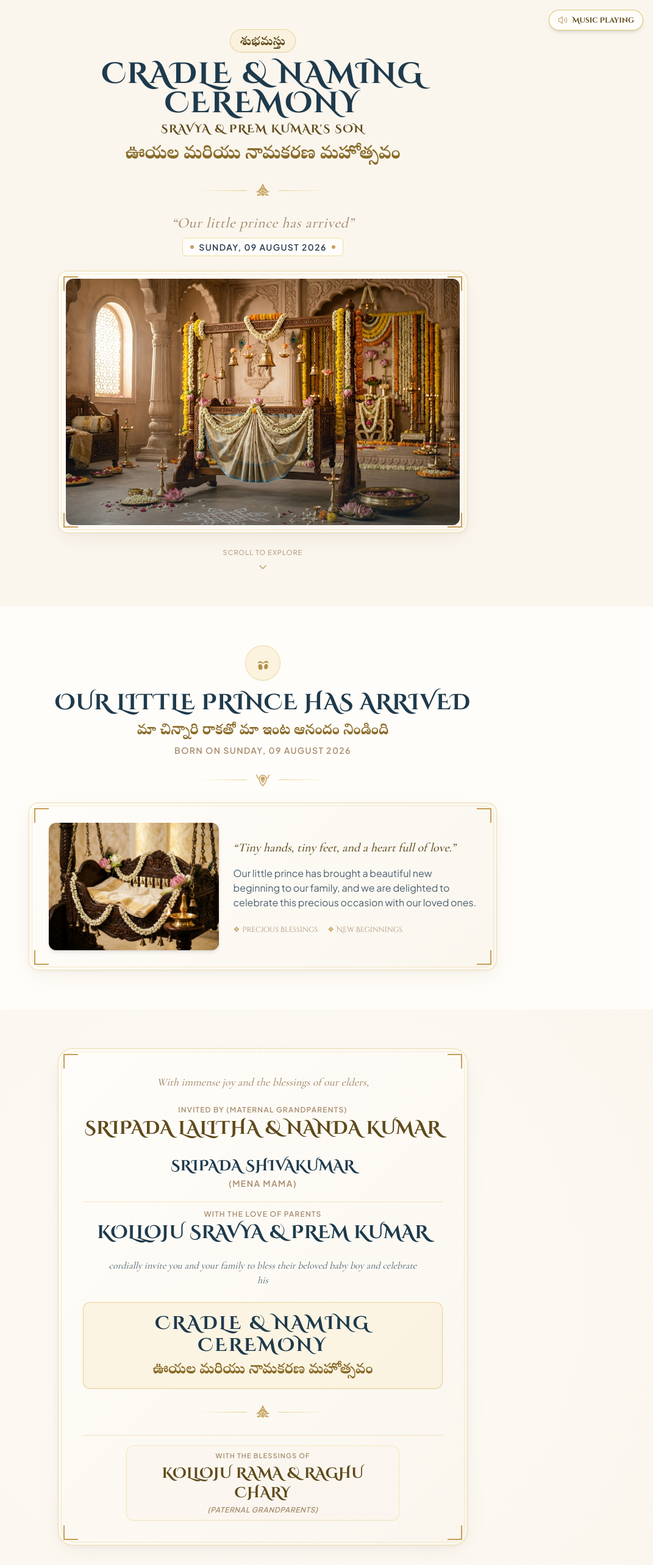
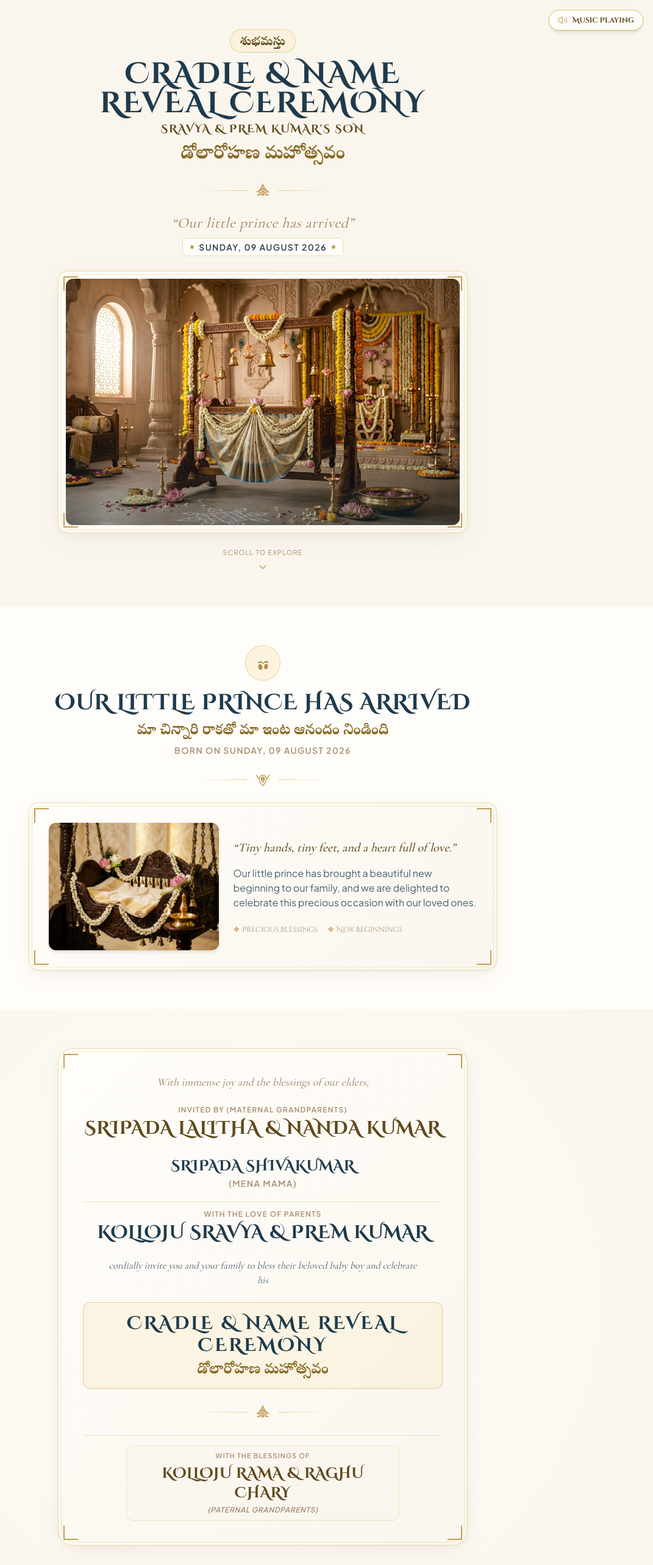
Before and after one commit to shivakumarsrip/Cradle21stDay, a Next.js app: page / in a window 1280 px wide. Shown: the top 2566 px of the page at 61% size, without its empty margins (209-1280 px from the left). Built offline with nearby package versions, Linux system fonts and the light colour scheme.

Commit message:
feat: Update event titles and descriptions to reflect 'Name Reveal Ceremony' and enhance MusicToggle with auto-stop functionality

```diff
--- a/src/app/layout.tsx
+++ b/src/app/layout.tsx
@@ -31,16 +31,16 @@ const notoTelugu = Noto_Serif_Telugu({
 });
 
 export const metadata: Metadata = {
-  title: "Sravya & Prem Kumar's Son's Cradle & Naming Ceremony | 29 August 2026",
+  title: "Sravya & Prem Kumar's Son's Cradle & Name Reveal Ceremony | 29 August 2026",
   description:
-    "With joy and blessings, we invite you to celebrate Sravya & Prem Kumar's son's Cradle & Naming Ceremony on Saturday, 29 August 2026 at MSR Gardens, Kattangur.",
+    "With joy and blessings, we invite you to celebrate Sravya & Prem Kumar's son's Cradle & Name Reveal Ceremony (డోలారోహణ మహోత్సవం) on Saturday, 29 August 2026 at MSR Gardens, Kattangur.",
   metadataBase: new URL("https://cradle-and-naming-ceremony.vercel.app"),
   openGraph: {
-    title: "Sravya & Prem Kumar's Son's Cradle & Naming Ceremony | 29 August 2026",
+    title: "Sravya & Prem Kumar's Son's Cradle & Name Reveal Ceremony | 29 August 2026",
     description:
-      "With joy and blessings, we invite you to celebrate Sravya & Prem Kumar's son's Cradle & Naming Ceremony on Saturday, 29 August 2026 at MSR Gardens, Kattangur.",
+      "With joy and blessings, we invite you to celebrate Sravya & Prem Kumar's son's Cradle & Name Reveal Ceremony (డోలారోహణ మహోత్సవం) on Saturday, 29 August 2026 at MSR Gardens, Kattangur.",
     url: "https://cradle-and-naming-ceremony.vercel.app",
-    siteName: "Cradle & Naming Ceremony Invitation",
+    siteName: "Cradle & Name Reveal Ceremony Invitation",
     images: [
       {
         url: "https://cradle-and-naming-ceremony.vercel.app/images/og_image.jpg",
@@ -48,7 +48,7 @@ export const metadata: Metadata = {
         width: 1200,
         height: 675,
         type: "image/jpeg",
-        alt: "Sravya & Prem Kumar's Son's Cradle & Naming Ceremony Invitation - Saturday, 29 August 2026",
+        alt: "Sravya & Prem Kumar's Son's Cradle & Name Reveal Ceremony Invitation - Saturday, 29 August 2026",
       },
     ],
     locale: "en_IN",
@@ -56,18 +56,18 @@ export const metadata: Metadata = {
   },
   twitter: {
     card: "summary_large_image",
-    title: "Sravya & Prem Kumar's Son's Cradle & Naming Ceremony | 29 August 2026",
+    title: "Sravya & Prem Kumar's Son's Cradle & Name Reveal Ceremony | 29 August 2026",
     description:
-      "With joy and blessings, we invite you to celebrate Sravya & Prem Kumar's son's Cradle & Naming Ceremony on Saturday, 29 August 2026 at MSR Gardens, Kattangur.",
+      "With joy and blessings, we invite you to celebrate Sravya & Prem Kumar's son's Cradle & Name Reveal Ceremony (డోలారోహణ మహోత్సవం) on Saturday, 29 August 2026 at MSR Gardens, Kattangur.",
     images: ["https://cradle-and-naming-ceremony.vercel.app/images/og_image.jpg"],
   },
   keywords: [
     "Cradle Ceremony",
-    "Naming Ceremony",
+    "Name Reveal Ceremony",
+    "Dolarohana Mahothsavamu",
     "South Indian Invitation",
-    "Telugu Naming Ceremony",
     "MSR Gardens Kattangur",
-    "ఊయల మరియు నామకరణ మహోత్సవం",
+    "డోలారోహణ మహోత్సవం",
   ],
 };
 
--- a/src/components/HeroSection.tsx
+++ b/src/components/HeroSection.tsx
@@ -17,7 +17,7 @@ export const HeroSection: React.FC = () => {
 
         {/* English Event Title */}
         <h1 className="font-serif text-2xl sm:text-4xl md:text-5xl font-bold tracking-wider text-indigoaccent-900 uppercase leading-tight px-2 drop-shadow-sm">
-          Cradle & Naming Ceremony
+          Cradle & Name Reveal Ceremony
         </h1>
 
         <p className="font-serif text-sm sm:text-lg font-bold text-gold-800 uppercase tracking-widest mt-1">
@@ -26,7 +26,7 @@ export const HeroSection: React.FC = () => {
 
         {/* Telugu Main Event Title */}
         <h2 className="font-telugu text-xl sm:text-3xl text-gold-700 font-semibold my-1.5 px-2">
-          ఊయల మరియు నామకరణ మహోత్సవం
+          డోలారోహణ మహోత్సవం
         </h2>
 
         <OrnamentalDivider variant="lotus" className="my-3" />
--- a/src/components/InvitationCardSection.tsx
+++ b/src/components/InvitationCardSection.tsx
@@ -56,10 +56,10 @@ export const InvitationCardSection: React.FC = () => {
           {/* Main Event Name Banner */}
           <div className="my-6 py-4 px-3 rounded-xl bg-gold-100/60 border border-gold-300/70 shadow-sm">
             <h2 className="font-serif text-xl sm:text-3xl font-bold text-indigoaccent-900 uppercase tracking-widest leading-snug">
-              Cradle & Naming Ceremony
+              Cradle &amp; Name Reveal Ceremony
             </h2>
             <p className="font-telugu text-lg sm:text-2xl font-bold text-gold-700 mt-1">
-              ఊయల మరియు నామకరణ మహోత్సవం
+              డోలారోహణ మహోత్సవం
             </p>
           </div>
 
--- a/src/components/MusicToggle.tsx
+++ b/src/components/MusicToggle.tsx
@@ -7,6 +7,27 @@ export const MusicToggle: React.FC = () => {
   const [isPlaying, setIsPlaying] = useState(false);
   const [showPrompt, setShowPrompt] = useState(false);
   const audioRef = useRef<HTMLAudioElement | null>(null);
+  const stopTimerRef = useRef<NodeJS.Timeout | null>(null);
+
+  const start60sTimer = () => {
+    if (stopTimerRef.current) {
+      clearTimeout(stopTimerRef.current);
+    }
+    // Automatically stop music after 1 minute (60,000 ms)
+    stopTimerRef.current = setTimeout(() => {
+      if (audioRef.current) {
+        audioRef.current.pause();
+        setIsPlaying(false);
+      }
+    }, 60000);
+  };
+
+  const stop60sTimer = () => {
+    if (stopTimerRef.current) {
+      clearTimeout(stopTimerRef.current);
+      stopTimerRef.current = null;
+    }
+  };
 
   useEffect(() => {
     const audio = audioRef.current;
@@ -21,6 +42,7 @@ export const MusicToggle: React.FC = () => {
           .then(() => {
             setIsPlaying(true);
             setShowPrompt(false);
+            start60sTimer();
             removeListeners();
           })
           .catch(() => {
@@ -48,6 +70,7 @@ export const MusicToggle: React.FC = () => {
 
     return () => {
       removeListeners();
+      stop60sTimer();
     };
   }, []);
 
@@ -59,12 +82,14 @@ export const MusicToggle: React.FC = () => {
     if (isPlaying) {
       audio.pause();
       setIsPlaying(false);
+      stop60sTimer();
     } else {
       audio
         .play()
         .then(() => {
           setIsPlaying(true);
           setShowPrompt(false);
+          start60sTimer();
         })
         .catch((err) => {
           console.warn("Audio play error:", err);
```
Also changed, not shown: public/images/og_image.jpg.
